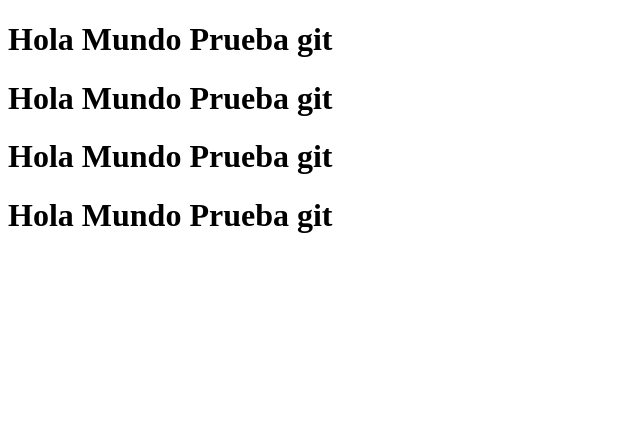
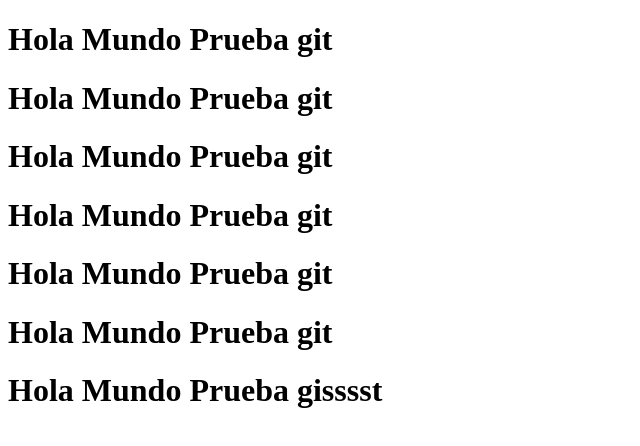
Before and after one commit to chapid99/pruebaunidad1, a plain HTML site: page index.html in a window 1280 px wide. Shown: the whole page, without its empty margins (0-640 px from the left). Drawn offline with Linux system fonts and the light colour scheme.

Commit message:
new lines

```diff
--- a/index.html
+++ b/index.html
@@ -10,6 +10,9 @@
     <h1>Hola Mundo Prueba git</h1>
     <h1>Hola Mundo Prueba git</h1>
     <h1>Hola Mundo Prueba git</h1>
+    <h1>Hola Mundo Prueba git</h1>
+    <h1>Hola Mundo Prueba git</h1>
+    <h1>Hola Mundo Prueba gisssst</h1>
 
 </body>
 </html>
```
